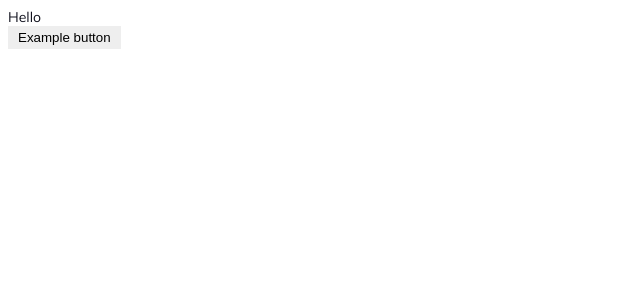
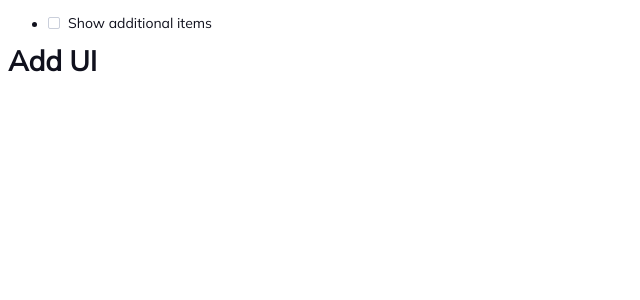
Before and after one commit to mirukutako/test-orca, a React (Create React App) app: page / in a window 1280 px wide. Shown: the top 300 px of the page, without its empty margins (0-640 px from the left). Built offline with nearby package versions, Linux system fonts and the light colour scheme.

Commit message:
add Checkout on page

```diff
--- a/src/App.js
+++ b/src/App.js
@@ -1,5 +1,6 @@
 import { createGlobalStyle } from 'styled-components'
 import Home from 'modules/Home/Home'
+import { UIComponents } from 'modules/Home/UIComponents'
 
 const GlobalyStyles = createGlobalStyle`
   html {
@@ -22,7 +23,8 @@ const GlobalyStyles = createGlobalStyle`
 const App = () => (
   <>
     <GlobalyStyles />
-    Hello <Home />
+    <UIComponents />
+    <Home />
   </>
 )
 
--- a/src/modules/Home/Home.js
+++ b/src/modules/Home/Home.js
@@ -1,8 +1,6 @@
-import Button from 'components/UI/Button/Button'
-
 const Home = () => (
   <div>
-    <Button>Example button</Button>
+    <h1>Add UI</h1>
   </div>
 )
 
--- /dev/null
+++ b/src/modules/Home/UIComponents.js
@@ -0,0 +1,14 @@
+import Checkbox from 'components/UI/Checkbox/Checkbox'
+export const UIComponents = () => {
+  return (
+    <div>
+      <div>
+        <ul>
+          <li>
+            <Checkbox>Show additional items</Checkbox>
+          </li>
+        </ul>
+      </div>
+    </div>
+  )
+}
```
